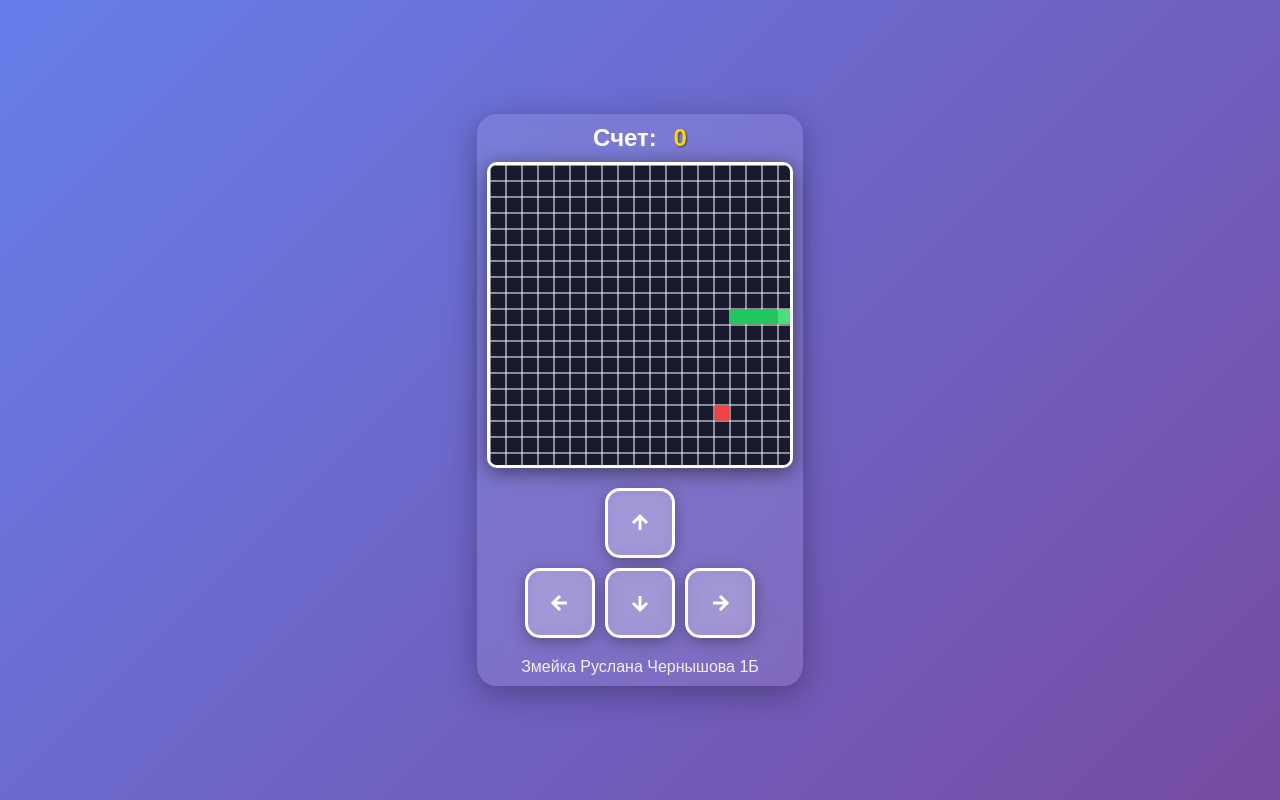
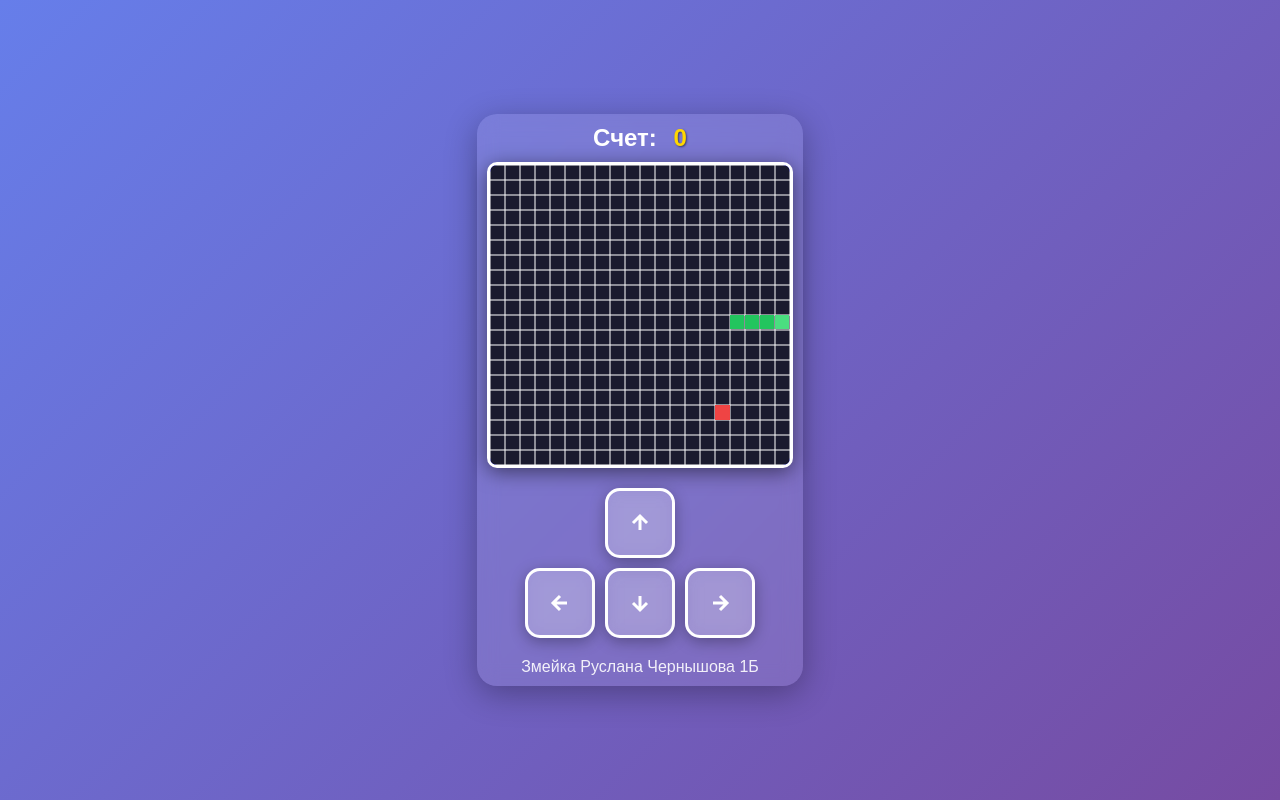
Before and after one commit to viper-auto/snake-ruslan-game, a plain HTML site: page index.html in a window 1280 px wide. Drawn offline with Linux system fonts and the light colour scheme.

Commit message:
Update index.html to modify cell size and grid dimensions for improved game layout, changing CELL_SIZE to 15 and adjusting GRID_SIZE accordingly.

```diff
--- a/index.html
+++ b/index.html
@@ -162,8 +162,8 @@
     <script>
         // Константы игры
         const CANVAS_SIZE = 300;
-        const CELL_SIZE = 16;
-        const GRID_SIZE = CANVAS_SIZE / CELL_SIZE; // 25x25 ячеек
+        const CELL_SIZE = 15;
+        const GRID_SIZE = CANVAS_SIZE / CELL_SIZE; // 20x20 ячеек
 
         // Получаем canvas и контекст
         const canvas = document.getElementById('gameCanvas');
```
